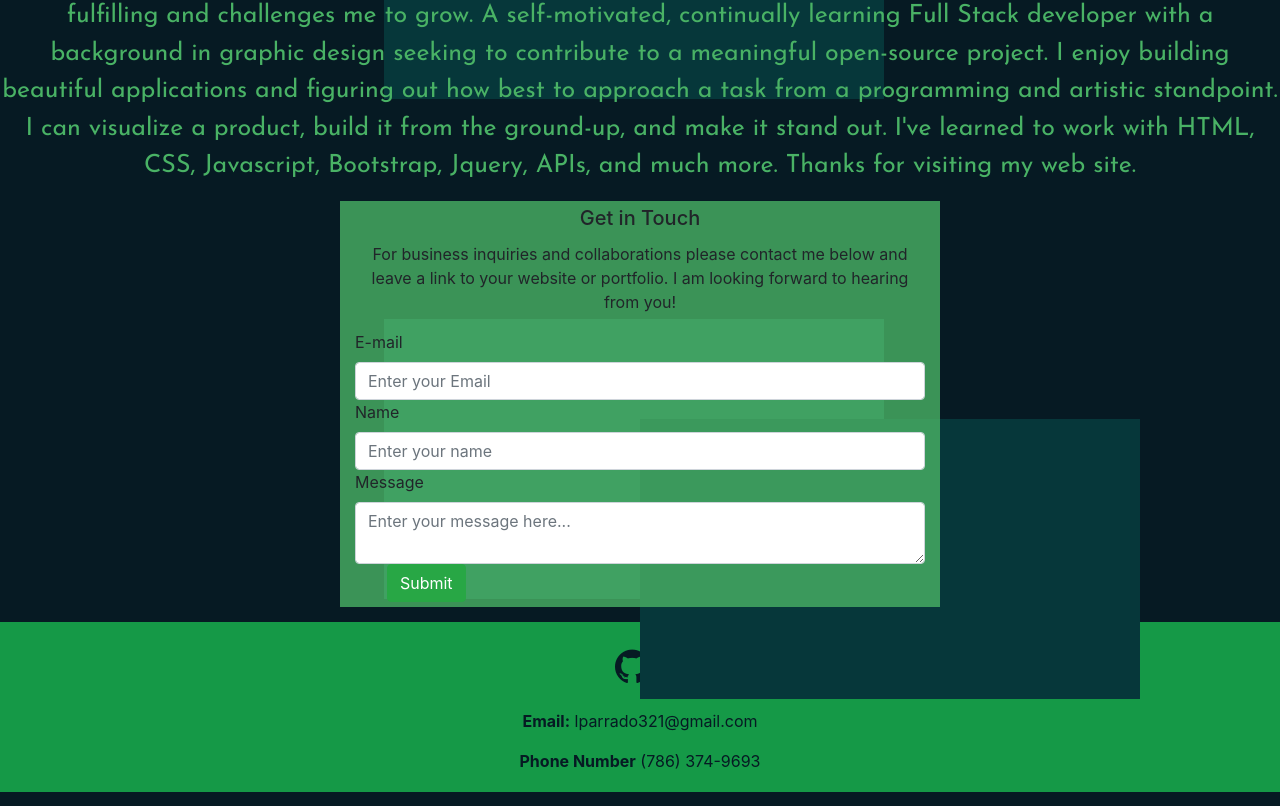
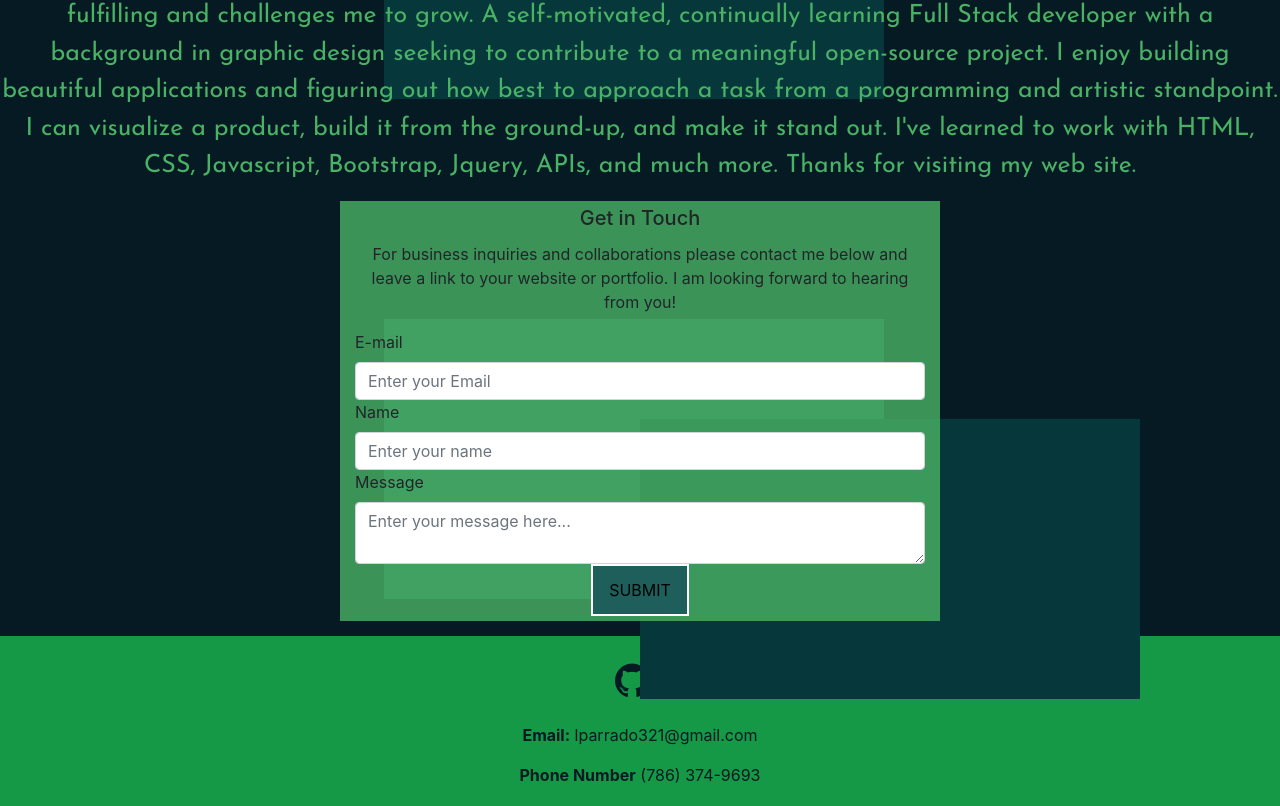
Before and after one commit to Bokosyk/React-Portfolio, a React (Create React App) app: page / in a window 1280 px wide. Shown: the part 581-1387 px from the top of the page. Built offline with nearby package versions, Linux system fonts and the light colour scheme.

Commit message:
Stylized contact box further

```diff
--- a/src/components/Info/index.js
+++ b/src/components/Info/index.js
@@ -48,15 +48,10 @@ function Info() {
           <input id="name" className="form-control" type="text" placeholder="Enter your name" required />
         </div>
 
-        <div>
+        <div className="submission">
           <label>Message</label>
           <textarea rows="" cols="84" className="form-control" name="description" placeholder="Enter your message here..."></textarea>
-        </div>
-
-
-        {/* // <!-- Portfolio images --> */}
-        <div className="col-lg-3">
-          <button type="button" className="btn btn-success">Submit</button>
+          <a href="/" target="_blank"><button type="button">SUBMIT</button></a>
         </div>
 
       </aside>
--- a/src/components/Info/style.css
+++ b/src/components/Info/style.css
@@ -42,6 +42,23 @@ label {
   float: left;
 }
 
+button {
+  background-color: #1F5F5B;
+  border-color: white!important;
+  border: 2px solid #745f49;
+  font-size: 14px;
+  padding: 12px 16px;
+  margin: 0px 0px 5px 3px;
+  font-family: 'Josefin Sans', sans-serif;
+  transition: 0.3s;
+}
+
+button:hover{
+  cursor: pointer;
+  background: #49B265;
+  color: white;
+}
+
 /* BG Graphics */
 .fig1 {
   position: absolute;
```
